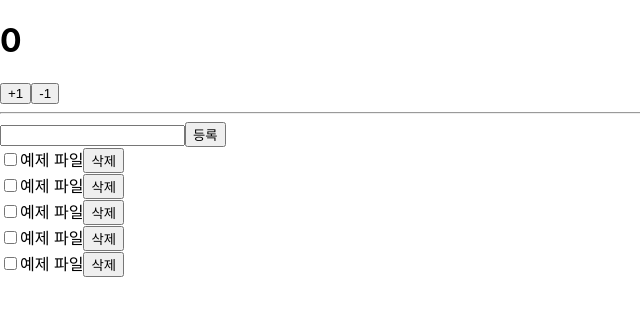
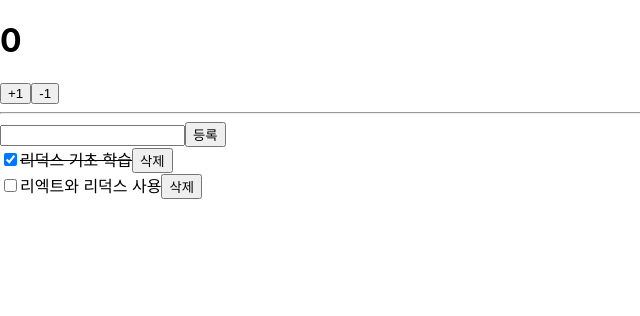
Before and after one commit to S-YC/Redux-App, a React (Create React App) app: page / in a window 1280 px wide. Shown: the top 316 px of the page, without its empty margins (0-640 px from the left). Built offline with nearby package versions, Linux system fonts and the light colour scheme.

Commit message:
Todos 컨테이너 만들기/Todos Rdux 적용

```diff
--- a/src/App.js
+++ b/src/App.js
@@ -1,13 +1,13 @@
 import React from "react";
-import Counter from "./components/Counter";
-import Todos from "./components/Todos";
+import CounterContainer from "./containers/CounterContainer";
+import TodosContainer from "./containers/TodosContainer";
 
 const App = () => {
   return (
     <div>
-      <Counter number={0} />
+      <CounterContainer/>
       <hr/>
-      <Todos/>
+      <TodosContainer/>
     </div>
   )
 }
--- a/src/components/Todos.js
+++ b/src/components/Todos.js
@@ -3,9 +3,16 @@
 const TodoItem = ({ todo, onToggle, onRemove }) => {
     return (
         <div>
-            <input type="checkbox" />
-            <span>예제 파일</span>
-            <button>삭제</button>
+            <input
+                type="checkbox"
+                onClick={() => onToggle(todo.id)}
+                checked={todo.done}
+                readOnly={true}
+            />
+            <span style={{ textDecoration: todo.done ? 'line-through' : 'none' }}>
+                {todo.text}
+            </span>
+            <button onClick={() => onRemove(todo.id)}>삭제</button>
         </div>
     );
 };
@@ -20,20 +27,27 @@
 }) => {
     const onSubmit = e => {
         e.preventDefault();
+        onInsert(input);
+        onChangeInput('');  // 등록 후 인풋 초기화
     };
+
+const onChange = e => onChangeInput(e.target.value);
 
 return (
     <div>
         <form onSubmit={onSubmit}>
-        <input />
+        <input value={input} onChange={onChange} />
         <button type="submit">등록</button>
         </form>
         <div>
-        <TodoItem />
-        <TodoItem />
-        <TodoItem />
-        <TodoItem />
-        <TodoItem />
+        {todos.map(todo => (
+            <TodoItem
+                todo={todo}
+                key={todo.id}
+                onToggle={onToggle}
+                onRemove={onRemove}
+            />
+        ))}
         </div>
     </div>
     );
--- /dev/null
+++ b/src/containers/CounterContainer.js
@@ -0,0 +1,21 @@
+import React from "react";
+import { connect } from "react-redux";
+import Counter from "../components/Counter";
+import { decrease, increase } from "../modules/counter";
+
+const CounterContainer = ({ number, increase, decrease }) => {
+    return (
+        <Counter number={number} onIncrease={increase} onDecrease={decrease} />
+    );
+};
+
+// 소스 최적화
+export default connect(
+    state => ({
+        number: state.counter.number,
+    }),
+    {
+        increase,
+        decrease,
+    },
+)(CounterContainer);
--- /dev/null
+++ b/src/containers/TodosContainer.js
@@ -0,0 +1,40 @@
+import React from "react";
+import { connect } from "react-redux";
+import { changeInput, insert, toggle, remove } from "../modules/todos";
+import Todos from "../components/Todos";
+
+
+const TodosContainer = ({
+    input,
+    todos,
+    changeInput,
+    insert,
+    toggle,
+    remove,
+}) => {
+    return (
+        <Todos
+            input={input}
+            todos={todos}
+            onChangeInput={changeInput}
+            onInsert={insert}
+            onToggle={toggle}
+            onRemove={remove}
+        />
+    );
+};
+
+export default connect(
+    // 비구조와 할당을 통해 todos를 분리
+    // state, todos, input => todos, input 사용
+    ({ todos }) => ({
+        input: todos.input,
+        todos: todos.todos,
+    }),
+    {
+        changeInput,
+        insert,
+        toggle,
+        remove,
+    }
+)(TodosContainer);
--- a/src/modules/index.js
+++ b/src/modules/index.js
@@ -2,6 +2,7 @@
 import counter from "./counter";
 import todos from "./todos"
 
+// 루트 리듀서 작성(리듀서 합치기)
 const rootReducer = combineReducers({
     counter,
     todos,
```
